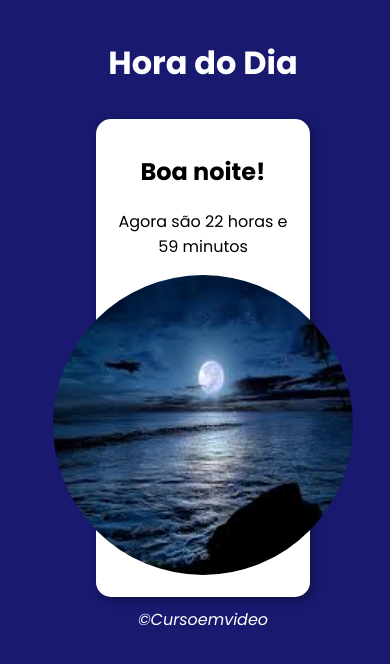
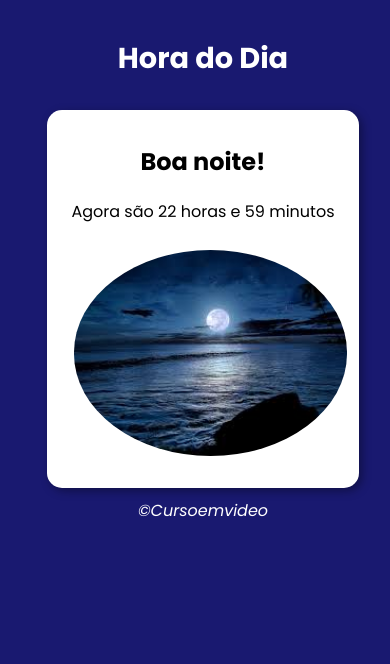
Before and after one commit to KeirrysonMatheus/Time-of-the-day, a plain HTML site: page index.html in a window 390 px wide. Drawn offline with Linux system fonts and the light colour scheme.

Commit message:
Added Responsivity

```diff
--- a/index.html
+++ b/index.html
@@ -7,6 +7,33 @@
     <link rel="preconnect" href="https://fonts.gstatic.com" crossorigin>
     <link href="https://fonts.googleapis.com/css2?family=Poppins:ital,wght@0,100;0,200;0,300;0,400;0,500;0,600;0,700;0,800;0,900;1,100;1,200;1,300;1,400;1,500;1,600;1,700;1,800;1,900&display=swap" rel="stylesheet">
     <style>
+
+        @media screen and (max-width: 768px) {
+            .container {
+                width: 95%;
+                padding: 10px;
+            }
+
+            img {
+                width: 90%;
+            }
+
+            header {
+                font-size: 0.9em;
+            }
+        }
+
+        @media screen and (min-width: 1200px) {
+            .container {
+                max-width: 1000px;
+            }
+
+            img {
+                width: 80%;
+            }
+        }
+
+
         * {
             box-sizing: border-box;
             font-family: 'Poppins', sans-serif;
@@ -36,7 +63,7 @@
     align-items: center;
     flex-direction: column;
     height: 80%;
-        width: 55%;
+    width: 80%;
     border-radius: 15px;
     background-color: white;
     color: black;
@@ -45,10 +72,11 @@
     margin-bottom: 10px;
 }
 
+
        img{
         border-radius: 50%;
-        width: 300px;
-        height: 300px;
+        width: 110%;
+        margin: 10px -5px;
        }
         footer{
         color: white;
```
Lines whose indentation alone changed are shown as unchanged.
